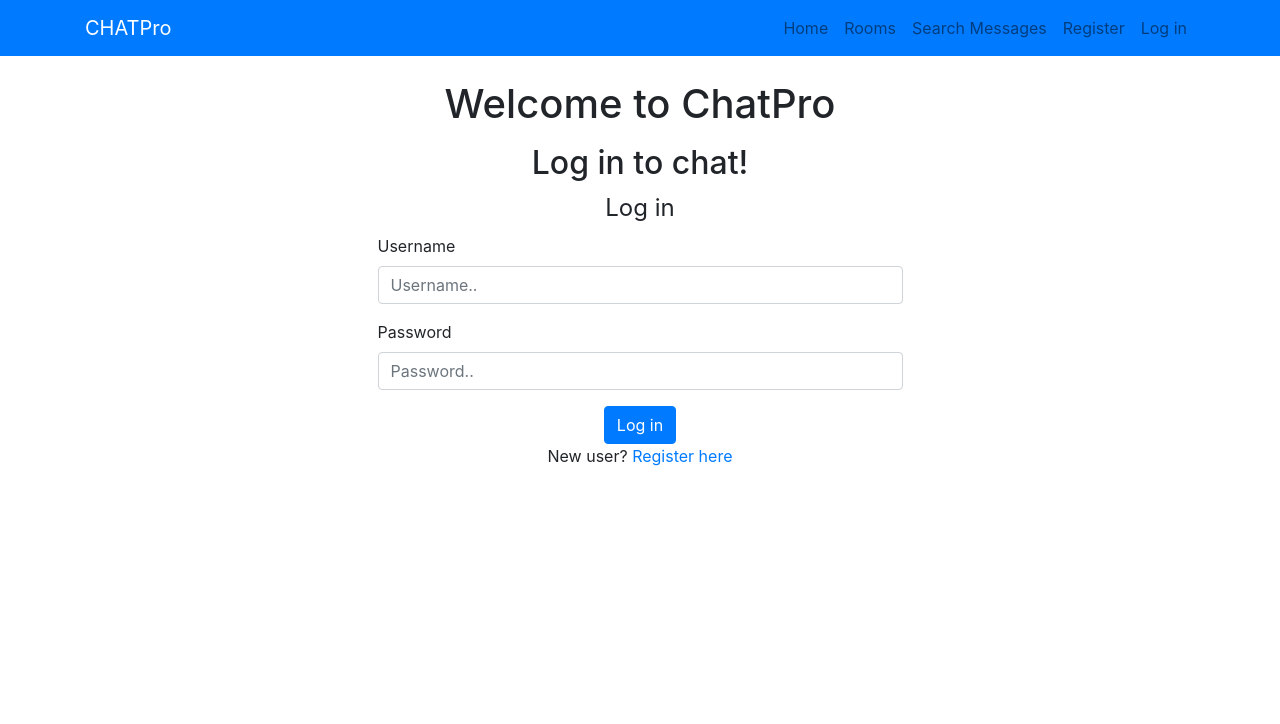
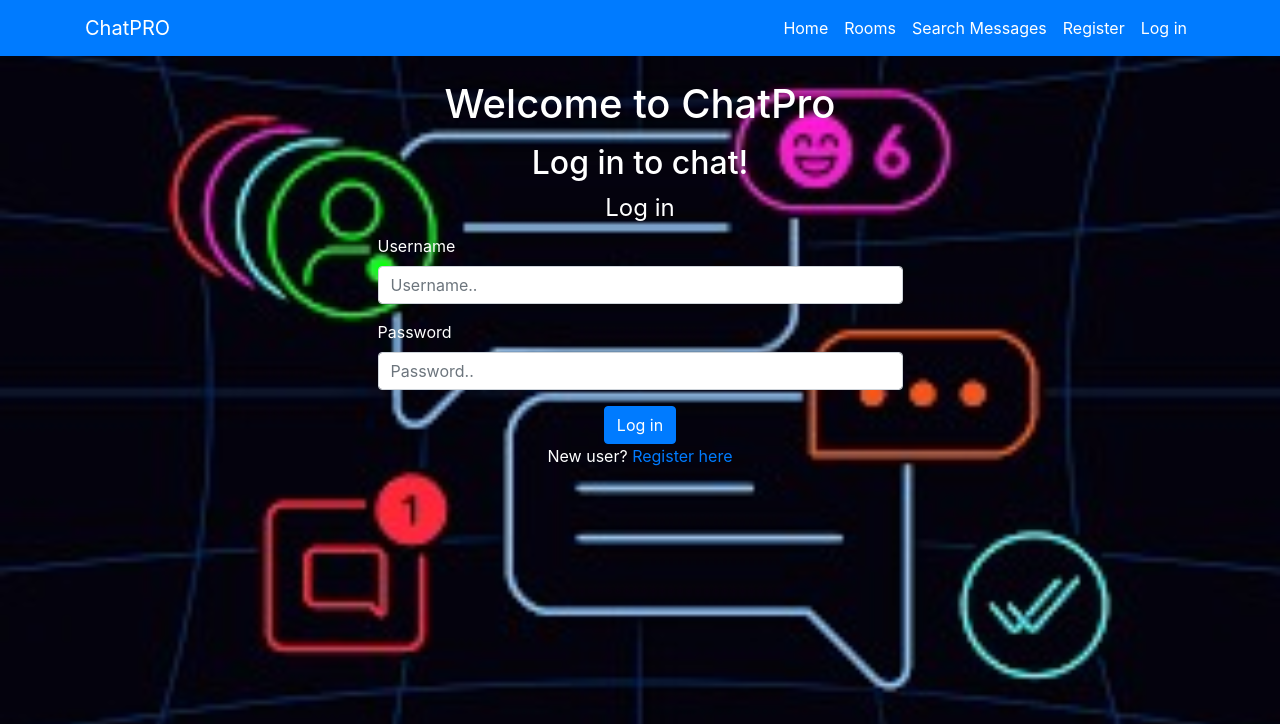
Before and after one commit to snehagaddam22345/Chatbot-for-Usability, a Flask app: page / in a window 1280 px wide. Shown: the top 724 px of the page. Run offline with Flask 3, Linux system fonts and the light colour scheme; some libraries are stand-ins or nearby versions.

Commit message:
update UI

```diff
--- a/templates/base.html
+++ b/templates/base.html
@@ -13,34 +13,34 @@
 <body>
     <nav class="navbar navbar-expand-lg navbar-light bg-primary">
         <div class="container">
-            <a class="navbar-brand text-white" href="/">CHATPro</a>
+            <a class="navbar-brand text-white" href="/">ChatPRO</a>
             <button class="navbar-toggler" type="button" data-toggle="collapse" data-target="#navbarNav" aria-controls="navbarNav" aria-expanded="false" aria-label="Toggle navigation">
                 <span class="navbar-toggler-icon"></span>
             </button>
             <div class="collapse navbar-collapse" id="navbarNav">
                 <ul class="navbar-nav ml-auto">
                     <li class="nav-item">
-                        <a class="nav-link" href="/">Home</a>
+                        <a class="nav-link text-white" href="/">Home</a>
                     </li>
                     <li class="nav-item">
-                        <a class="nav-link" href="/subjects">Rooms</a>
+                        <a class="nav-link text-white" href="/subjects">Rooms</a>
                     </li>
                     <li class="nav-item">
-                        <a class="nav-link" href="/search">Search Messages</a>
+                        <a class="nav-link text-white" href="/search">Search Messages</a>
                     </li>
                     <li class="nav-item">
-                        <a class="nav-link" href="/register">Register</a>
+                        <a class="nav-link text-white" href="/register">Register</a>
                     </li>
                     {% if session.username %}
                     <li class="nav-item">
-                        <a class="nav-link" href="/logout">Log out</a>
+                        <a class="nav-link text-white" href="/logout">Log out</a>
                     </li>
                     <li class="nav-item">
                         <span class="navbar-text text-white">{{ session.username }}</span>
                     </li>
                     {% else %}
                     <li class="nav-item">
-                        <a class="nav-link" href="/">Log in</a>
+                        <a class="nav-link text-white" href="/">Log in</a>
                     </li>
                     {% endif %}
                 </ul>
--- a/templates/index.html
+++ b/templates/index.html
@@ -2,7 +2,8 @@
 {% block title %} Home {% endblock %}
 
 {% block header %}
-<div class="container text-center">
+<body style="background-image: url('static/1.jpeg'); background-size: cover;"></body>
+<div class="container text-center text-white">
     <h1>Welcome to ChatPro</h1>
     <p>{{ message }}</p>
 </div>
@@ -12,7 +13,7 @@
 <div class="container">
     {% if session.username %}
     <div class="row">
-        <div class="col-md-12 text-center">
+        <div class="col-md-12 text-center text-white">
             <h4>You are logged in as {{ session.username }}</h4>
             <p>To chat, go to <a href="/subjects" class="btn btn-success">Enter Rooms</a></p>
             <p>or</p>
@@ -22,22 +23,22 @@
     {% else %}
     <div class="row">
         <div class="col-md-6 offset-md-3">
-            <h2 class="text-center">Log in to chat!</h2>
+            <h2 class="text-center text-white">Log in to chat!</h2>
             <form action="/login" method="POST">
                 <fieldset>
-                    <legend class="text-center">Log in</legend>
-                    <div class="form-group">
+                    <legend class="text-center text-white">Log in</legend>
+                    <div class="form-group text-white">
                         <label for="username">Username</label>
                         <input type="text" class="form-control" id="username" name="username" placeholder="Username.." maxlength="20" autocomplete="off" required>
                     </div>
-                    <div class="form-group">
+                    <div class="form-group text-white">
                         <label for="password">Password</label>
                         <input type="password" class="form-control" id="password" name="password" placeholder="Password.." maxlength="30" required>
                     </div>
                     <div class="text-center">
                         <button type="submit" class="btn btn-primary">Log in</button>
                     </div>
-                    <p class="text-center">New user? <a href="/register">Register here</a></p>
+                    <p class="text-center text-white">New user? <a href="/register">Register here</a></p>
                 </fieldset>
             </form>
         </div>
--- a/templates/register.html
+++ b/templates/register.html
@@ -1,6 +1,7 @@
 {% extends "base.html" %}
 
 {% block header %}
+<body style="background-image: url('static/5.jpeg'); background-size: cover;"></body>
 <div class="container text-center">
     <h1>{% block title %}Register{% endblock %}</h1>
 </div>
--- a/templates/room.html
+++ b/templates/room.html
@@ -1,6 +1,7 @@
 {% extends "base.html" %}
 
 {% block header %}
+<body style="background-image: url('/static/5.jpeg'); background-size: cover; background-position: center;">
 <div class="container text-center">
     <h1>{% block title %} {{ name }} {% endblock %}</h1>
     <p>{{ content }}</p>
@@ -125,4 +126,5 @@
     </div>
     {% endif %}
 </div>
+</body>
 {% endblock %}
--- a/templates/search.html
+++ b/templates/search.html
@@ -1,6 +1,7 @@
 {% extends "base.html" %}
 
 {% block header %}
+<body style="background-image: url('/static/5.jpeg'); background-size: cover; background-position: center;">
 <div class="container">
     <h1>{% block title %} Search Messages {% endblock %}</h1>
 </div>
@@ -56,4 +57,5 @@
     </div>
     {% endif %}
 </div>
+</body>
 {% endblock %}
--- a/templates/subject.html
+++ b/templates/subject.html
@@ -1,6 +1,7 @@
 {% extends "base.html" %}
 
 {% block header %}
+<body style="background-image: url('/static/5.jpeg'); background-size: cover; background-position: center;">
 <div class="container text-center">
     <!-- <h1>{% block title %} {{ subject_name }} {% endblock %}</h1> -->
     <p class="lead">
@@ -64,4 +65,5 @@
     </div>
     {% endif %}
 </div>
+</body>
 {% endblock %}
--- a/templates/subjects.html
+++ b/templates/subjects.html
@@ -3,6 +3,7 @@
 {% block title %} Rooms {% endblock %}
 
 {% block header %}
+<body style="background-image: url('static/5.jpeg'); background-size: cover;"></body>
 <div class="container text-center">
     <h1>Subjects</h1>
 </div>
```
Also changed, not shown: static/1.jpeg (added), static/2.jpeg (added), static/3.jpeg (added), static/4.jpeg (added), static/5.jpeg (added).
